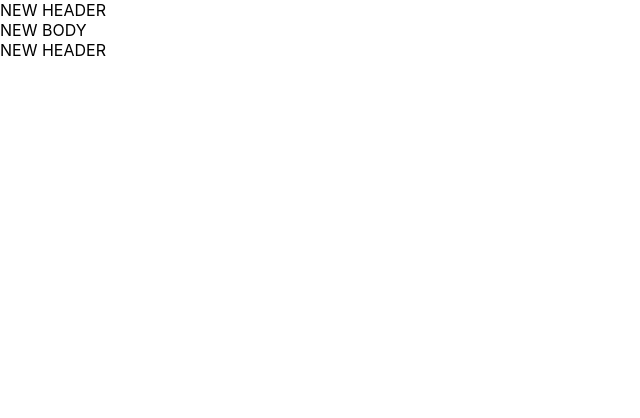
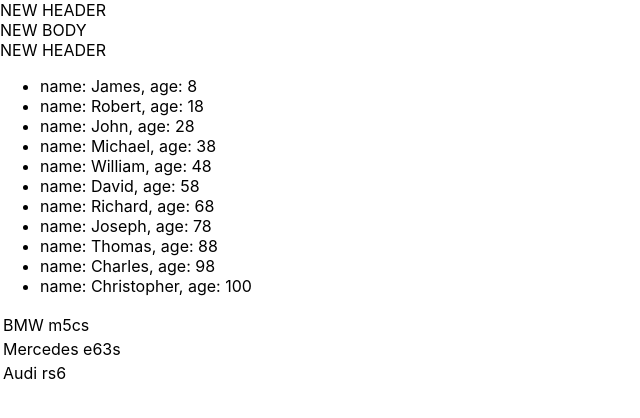
Before and after one commit to mrvan115/microtasks, a React (Create React App) app: page / in a window 1280 px wide. Shown: the top 418 px of the page, without its empty margins (0-640 px from the left). Built offline with nearby package versions, Linux system fonts and the light colour scheme.

Commit message:
add method 'map'

```diff
--- a/src/App.tsx
+++ b/src/App.tsx
@@ -4,13 +4,35 @@
 import { Header } from './site/Header'
 import { Body } from './site/Body'
 import { Footer } from './site/Footer'
+import { NewComponent } from './components/NewComponent'
 
 function App() {
+	const students = [
+		{ id: 1, name: 'James', age: 8 },
+		{ id: 2, name: 'Robert', age: 18 },
+		{ id: 3, name: 'John', age: 28 },
+		{ id: 4, name: 'Michael', age: 38 },
+		{ id: 5, name: 'William', age: 48 },
+		{ id: 6, name: 'David', age: 58 },
+		{ id: 7, name: 'Richard', age: 68 },
+		{ id: 8, name: 'Joseph', age: 78 },
+		{ id: 9, name: 'Thomas', age: 88 },
+		{ id: 10, name: 'Charles', age: 98 },
+		{ id: 11, name: 'Christopher', age: 100 }
+	]
+
+	const topCars = [
+		{ manufacturer: 'BMW', model: 'm5cs' },
+		{ manufacturer: 'Mercedes', model: 'e63s' },
+		{ manufacturer: 'Audi', model: 'rs6' }
+	]
+
 	return (
 		<div className='App'>
 			<Header title={'NEW HEADER'} />
 			<Body titleForBody={'NEW BODY'} />
 			<Footer titleForHeader={'NEW HEADER'} />
+			<NewComponent students={students} topCars={topCars} />
 		</div>
 	)
 }
--- /dev/null
+++ b/src/components/NewComponent.tsx
@@ -0,0 +1,44 @@
+import React, { FC } from 'react'
+
+type NewComponentPropsType = {
+	students: StudentType[]
+	topCars: TopCarsType[]
+}
+
+type StudentType = {
+	id: number
+	name: string
+	age: number
+}
+
+type TopCarsType = {
+	manufacturer: string
+	model: string
+}
+
+export const NewComponent: FC<NewComponentPropsType> = (props) => {
+	return (
+		<div>
+			<ul>
+				{props.students.map((student) => {
+					return (
+						<li
+							key={student.id}
+						>{`name: ${student.name}, age: ${student.age}`}</li>
+					)
+				})}
+			</ul>
+			<table>
+				{props.topCars.map((car) => {
+					return (
+						<tr>
+							<td>
+								{car.manufacturer} {car.model}
+							</td>
+						</tr>
+					)
+				})}
+			</table>
+		</div>
+	)
+}
```
